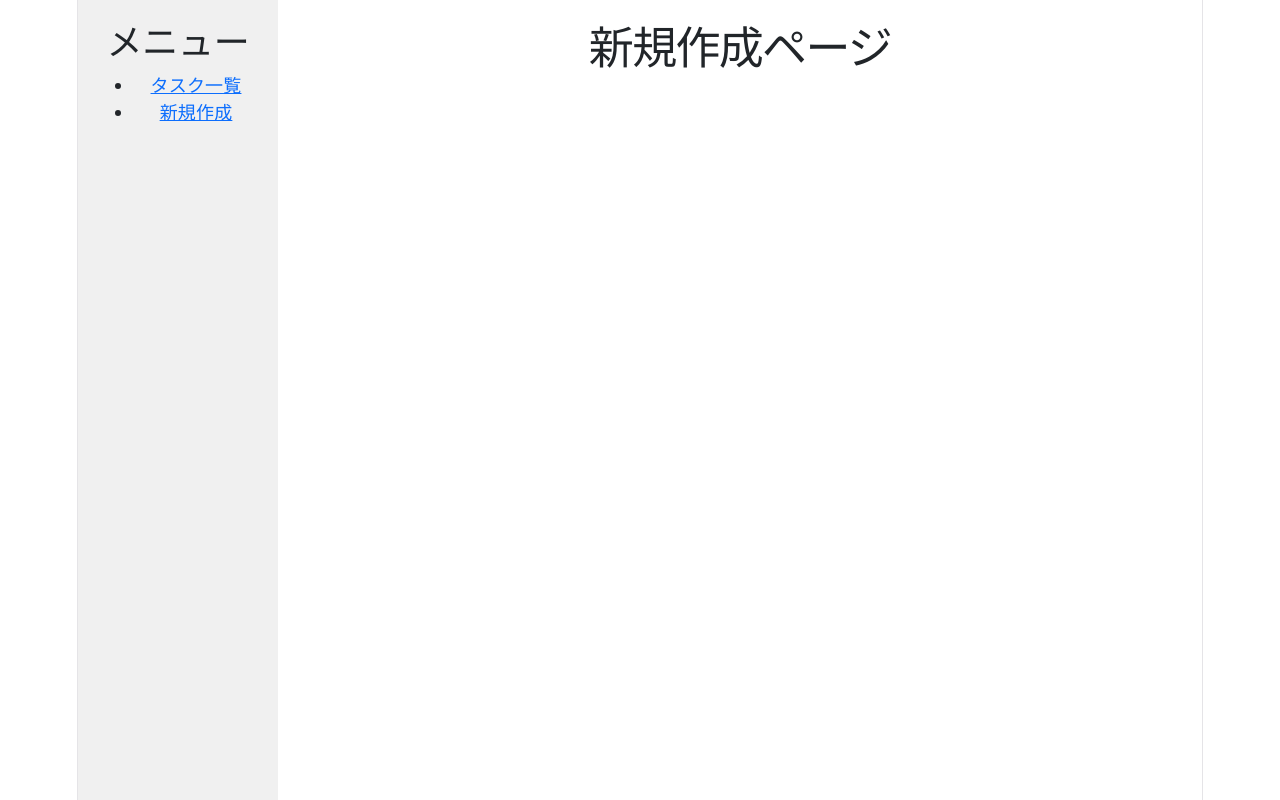
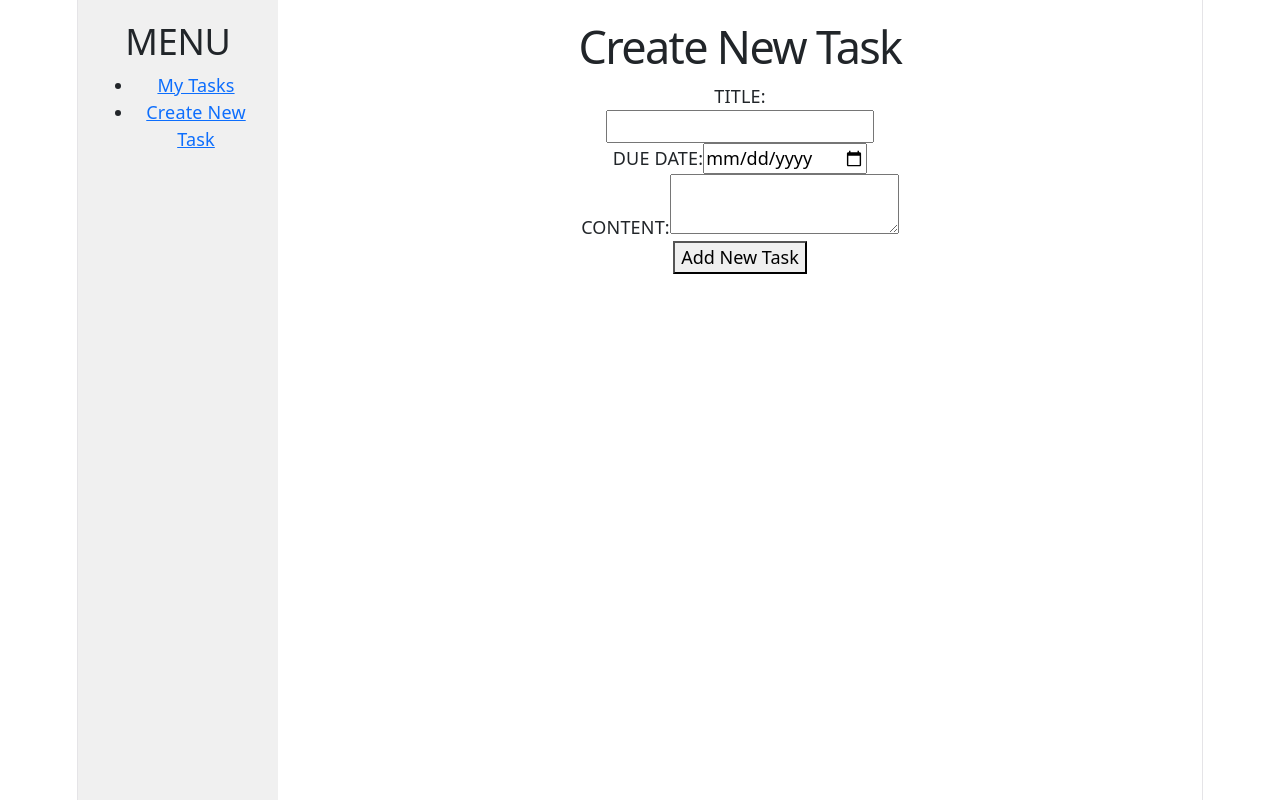
Before and after one commit to hinaI-2327/task-manager, a React (Vite) app in the folder react-project/: page /tasks/new in a window 1280 px wide. Built offline with nearby package versions, Linux system fonts and the light colour scheme.

Commit message:
新規作成ページ内容追加・全ページ英語表記変更

```diff
--- a/react-project/src/App.jsx
+++ b/react-project/src/App.jsx
@@ -1,3 +1,4 @@
+// 部品の組み立てた完成系ファイル
 import { BrowserRouter, Routes, Route } from "react-router-dom";
 import Layout from "./components/Layout";
 import TaskList from "./pages/TaskList";
--- a/react-project/src/components/Layout.jsx
+++ b/react-project/src/components/Layout.jsx
@@ -1,3 +1,4 @@
+// 一番の大枠
 import { Link, Outlet } from "react-router-dom";
 
 export default function Layout() {
@@ -5,10 +6,10 @@ export default function Layout() {
         <div style={{ display: "flex", height: "100vh" }}>
         {/* サイドメニュー */}
             <nav style={{ width: "200px", background: "#f0f0f0", padding: "20px" }}>
-        <h2>メニュー</h2>
+                <h2>MENU</h2>
                 <ul>
-          <li><Link to="/tasks">タスク一覧</Link></li>
-          <li><Link to="/tasks/new">新規作成</Link></li>
+                    <li><Link to="/tasks">My Tasks</Link></li>
+                    <li><Link to="/tasks/new">Create New Task</Link></li>
                 </ul>
             </nav>
 
--- a/react-project/src/pages/TaskCreate.jsx
+++ b/react-project/src/pages/TaskCreate.jsx
@@ -1,3 +1,65 @@
-export default function TaskCreate() {
-  return <h1>新規作成ページ</h1>;
+// 新規作成ページ
+import {useState} from "react";
+import axios from "axios";
+import { useNavigate } from "react-router-dom";
+
+export default function TaskCreate(){
+
+    // 状態（state）を保存する箱を各項目で設定
+    const[title, setTitle] = useState("");
+    const[dueDate, setDueDate] = useState("");
+    const[content, setContent] = useState("");
+    const navigate = useNavigate();
+    // 送信処理関数
+    const handleSubmit = async (e) =>{
+        e.preventDefault(); // ← フォームのデフォルト送信（リロード）を止める
+
+        await axios.post("http://localhost:8000/api/tasks",{
+            title: title,
+            due_date: dueDate,
+            content: content,
+        });
+
+        // 保存後に一覧ページへ戻る
+        navigate("/tasks");
+    };
+
+    return(
+        <div>
+            <h1>Create New Task</h1>
+            {/* タスク作成フォーム */}
+            <form onSubmit={handleSubmit}>
+                <div>
+                    {/* タイトル */}
+                    <label>TITLE:</label><br />
+                    <input
+                        type="text"
+                        value={title}
+                        onChange={(e) => setTitle(e.target.value)}
+                        required
+                    />
+                </div>
+                <div>
+                    {/* 期限日 */}
+                    <label>DUE DATE:</label>
+                    <input
+                        type="date"
+                        value={dueDate}
+                        onChange={(e) => setDueDate(e.target.value)}
+                        required
+                    />
+                </div>
+                <div>
+                    {/* 内容 */}
+                    <label>CONTENT:</label>
+                    <textarea
+                        value={content}
+                        onChange={(e) => setContent(e.target.value)}
+                        rowx="4"
+                    />
+                </div>
+                <button type="submit">Add New Task</button>
+            </form>
+        </div>
+    );
 }
--- a/react-project/src/pages/TaskList.jsx
+++ b/react-project/src/pages/TaskList.jsx
@@ -1,3 +1,4 @@
+// タスク一覧ページ
 // 📌 src/pages/TaskList.jsx
 import axios from "axios";
 import { useEffect, useState } from "react";
@@ -24,17 +25,17 @@ export default function TaskList() {
 
   return (
     <div>
-      <h1>タスク一覧</h1>
+      <h1>My Tasks</h1>
 
       <table border="1" cellPadding="8">
         <thead>
           <tr>
-            <th>タイトル</th>
-            <th>期限</th>
-            <th>内容</th>
-            <th>作成日時</th>
-            <th>編集</th>
-            <th>削除</th>
+            <th>Title</th>
+            <th>Due Date</th>
+            <th>Content</th>
+            <th>Created At</th>
+            <th>Edit</th>
+            <th>Delete</th>
           </tr>
         </thead>
 
```
Lines whose indentation alone changed are shown as unchanged.
